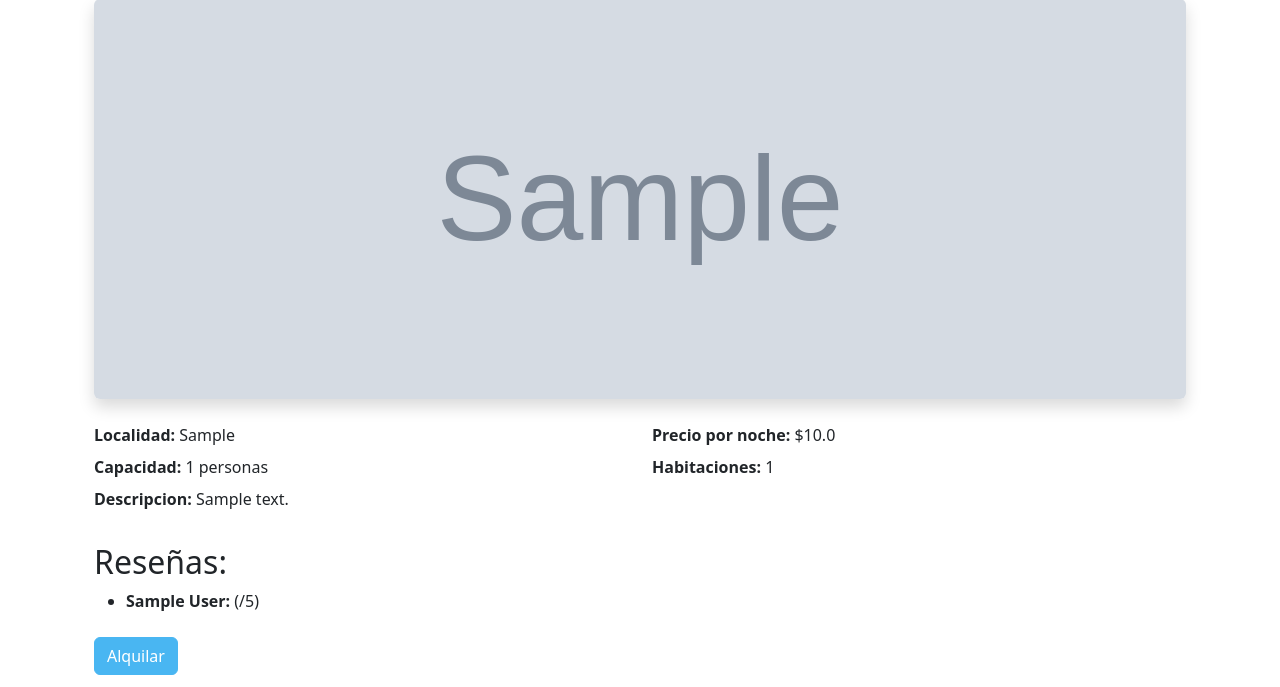
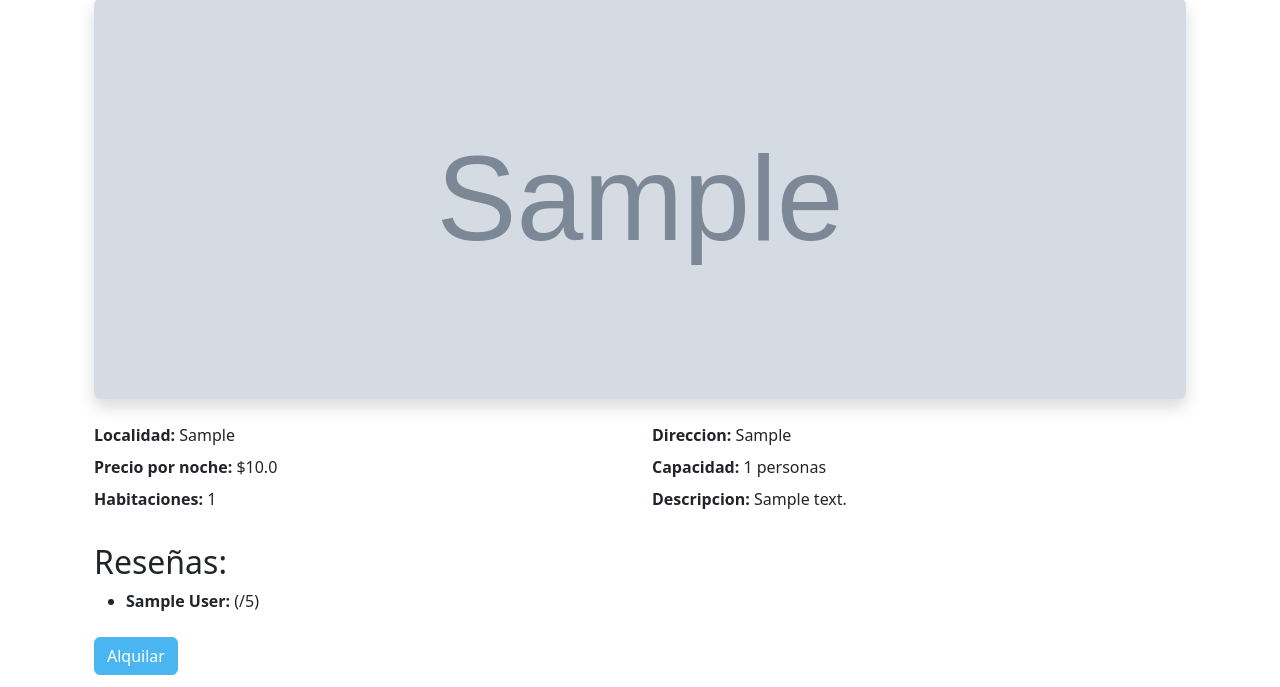
Before and after one commit to NicolasM146/IngS2, a Flask app: page /reservacion/alquiler/1 in a window 1280 px wide. Shown: the part 127-814 px from the top of the page. Run offline with Flask 3, Linux system fonts and the light colour scheme; tables that the repository leaves empty hold one stand-in row (values such as "Sample post"); grey boxes marked "Sample" are stand-in pictures; some libraries are stand-ins or nearby versions.

Commit message:
Ahora se puede buscar un alquiler por direccion (cliente)

```diff
--- a/src/web/controllers/Reservation.py
+++ b/src/web/controllers/Reservation.py
@@ -29,6 +29,7 @@ def buscar_alquileres():
     fecha_inicio = request.args.get("fecha_inicio")
     fecha_fin = request.args.get("fecha_fin")
     localidad = request.args.get("localidad", type=str)
+    direccion = request.args.get("direccion", type=str)
     habitaciones = request.args.get("habitaciones", type=int)
     cant_personas = request.args.get("cant_personas", type=int)
 
@@ -56,6 +57,9 @@ def buscar_alquileres():
 
     if localidad:
         query = query.filter(Property.localidad.ilike(f"%{localidad}%"))
+
+    if direccion:
+        query = query.filter(Property.direccion.ilike(f"%{direccion}%"))
 
     if habitaciones:
         query = query.filter(Property.habitaciones == habitaciones)
--- a/src/web/templates/Alquileres/index.html
+++ b/src/web/templates/Alquileres/index.html
@@ -37,7 +37,7 @@
         <tr>
             <th>ID</th>
             <th>Fecha de creación</th>
-            <th>Precio</th>
+            <th>Precio por noche</th>
             <th>Dirección</th>
             <th>Localidad</th>
             <th>Activo</th>
--- a/src/web/templates/Reservacion/show_rental.html
+++ b/src/web/templates/Reservacion/show_rental.html
@@ -25,6 +25,9 @@
   <div class="row">
     <div class="col-md-6 mb-2">
       <strong>Localidad:</strong> {{ rental.property.localidad }}
+    </div>
+    <div class="col-md-6 mb-2">
+      <strong>Direccion:</strong> {{ rental.property.direccion }}
     </div>
     <div class="col-md-6 mb-2">
       <strong>Precio por noche:</strong> ${{ rental.price }}
```
Also changed, not shown: src/web/templates/Reservacion/rentals.html (+22 -12 lines).
